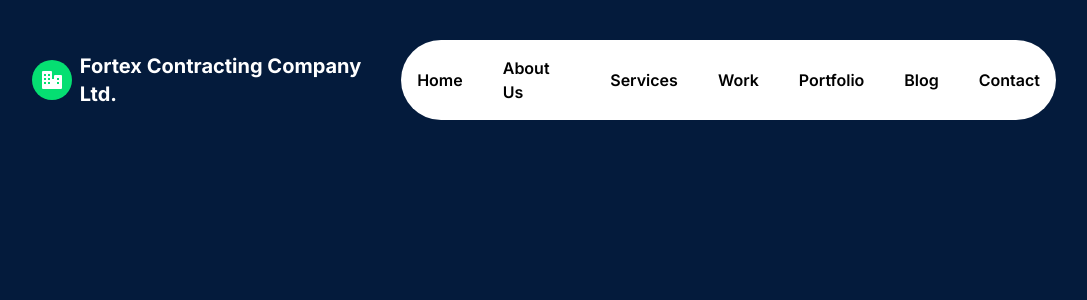
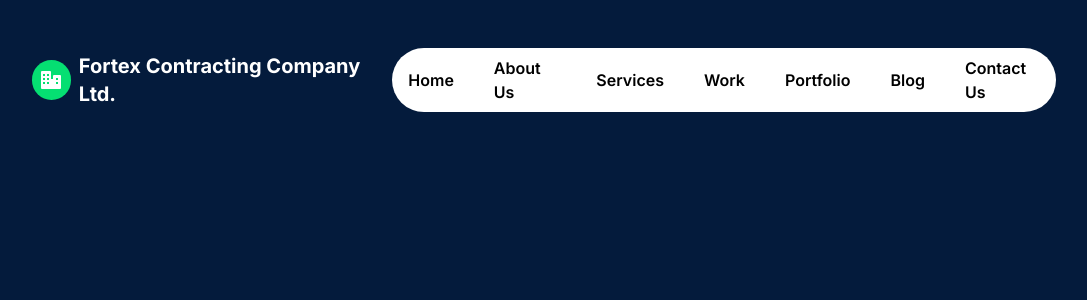
Before and after one commit to Najmul216/corporate_portfolio_website, a Next.js app: page / in a window 1280 px wide. Shown: the top 300 px of the page, without its empty margins (96-1183 px from the left). Built offline with nearby package versions, Linux system fonts and the light colour scheme.

Commit message:
Navbar Create

```diff
--- a/components/Home/Navbar/Nav.tsx
+++ b/components/Home/Navbar/Nav.tsx
@@ -2,6 +2,7 @@ import Logo from "@/components/Helper/Logo";
 import { NavLINKS } from "@/constant/constant";
 import Link from "next/link";
 import React from "react";
+import { HiBars3BottomRight } from "react-icons/hi2";
 
 const Nav = () => {
   return (
@@ -10,7 +11,7 @@ const Nav = () => {
         {/* Logo Section */}
         <Logo />
         {/* Nav links for large screens */}
-        <div className="hidden lg:flex bg-white rounded-full h-[10vh] md:p-4 items-center space-x-10">
+        <div className="hidden lg:flex bg-white rounded-full h-[8vh] md:p-4 items-center space-x-10">
           {NavLINKS.map((link) => (
             <Link
               key={link.id}
@@ -20,7 +21,11 @@ const Nav = () => {
               <p>{link.lable}</p>
             </Link>
           ))}
-          {/* <button>Create Account</button> */}
+          {/* <button className="h-full bg-[#b69974] cursor-pointer text-white p-3 font-bold">Create Account</button> */}
+        </div>
+        {/* Hamburger Menu for small screens */}
+        <div className="lg:hidden">
+          <HiBars3BottomRight className="w-9 h-9 cursor-pointer text-green-400" />
         </div>
       </div>
     </div>
--- a/constant/constant.ts
+++ b/constant/constant.ts
@@ -34,6 +34,6 @@ export const NavLINKS = [
     {
         id: 7,
         url: "#",
-        lable: "Contact",
+        lable: "Contact Us",
     },
 ]
```
